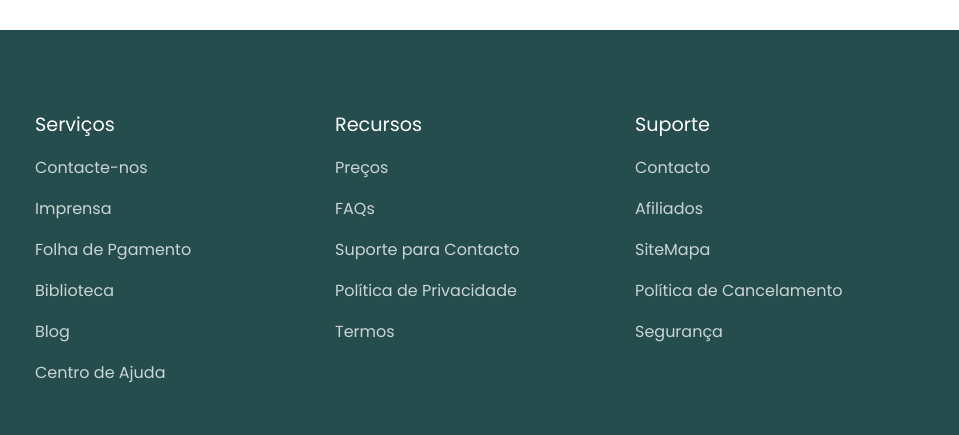
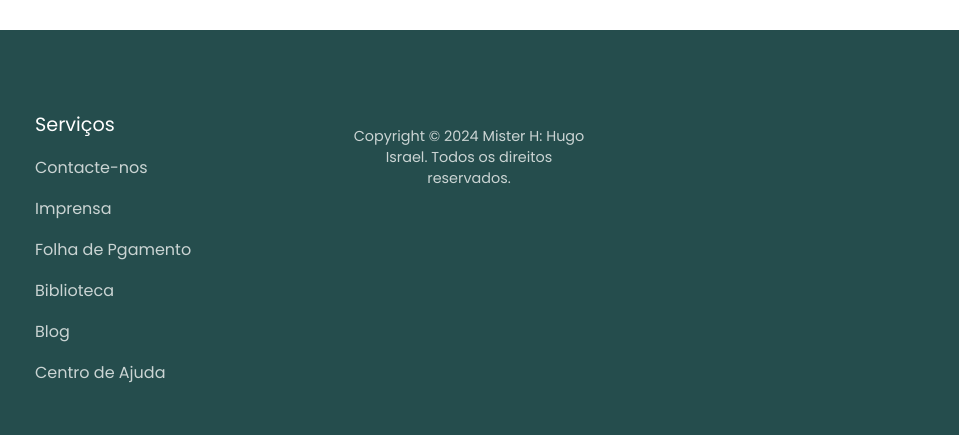
Before and after one commit to Hugo-Carlos/hugocarlos, a plain HTML site: page index.html in a window 1280 px wide. Shown: the part 6604-7039 px from the top of the page, 321-1280 px from the left. Drawn offline with nearby package versions, Linux system fonts and the light colour scheme.

Commit message:
Update index.html

```diff
--- a/index.html
+++ b/index.html
@@ -284,27 +284,7 @@
                     <li><a href="#">Centro de Ajuda</a></li>
                 </ul>
             </div>
-            <div class="footer_col">
-                <h4>Recursos</h4>
-                <ul class="footer_links">
-                    <li><a href="#">Preços</a></li>
-                    <li><a href="#">FAQs</a></li>
-                    <li><a href="#">Suporte para Contacto</a></li>
-                    <li><a href="#">Política de Privacidade</a></li>
-                    <li><a href="#">Termos</a></li>
-                </ul>
-            </div>
-            <div class="footer_col">
-                <h4>Suporte</h4>
-                <ul class="footer_links">
-                    <li><a href="#">Contacto</a></li>
-                    <li><a href="#">Afiliados</a></li>
-                    <li><a href="#">SiteMapa</a></li>
-                    <li><a href="#">Política de Cancelamento</a></li>
-                    <li><a href="#">Segurança</a></li>
-                </ul>
-            </div>
-        </div>
+
         <div class="footer_bar">
             Copyright © 2024 Mister H: Hugo Israel. Todos os direitos reservados.
         </div>
```
